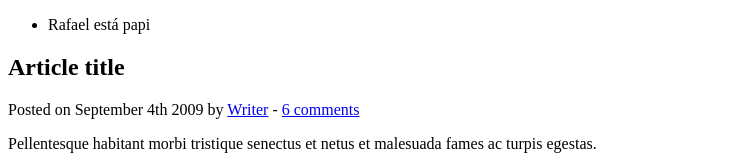
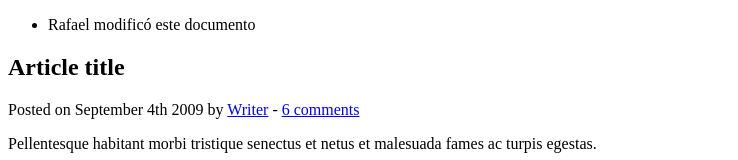
Before and after one commit to RafaJMore/demo-repo2, a plain HTML site: page index.html in a window 1280 px wide. Shown: the top 160 px of the page, without its empty margins (0-738 px from the left). Drawn offline with Linux system fonts and the light colour scheme.

Commit message:
Se modifico index.html

```diff
--- a/index.html
+++ b/index.html
@@ -12,7 +12,7 @@
 	<header>
 		<nav>
 			<ul>
-				<li>Rafael está papi</li>
+				<li>Rafael modificó este documento</li>
 			</ul>
 		</nav>
 	</header>
```
